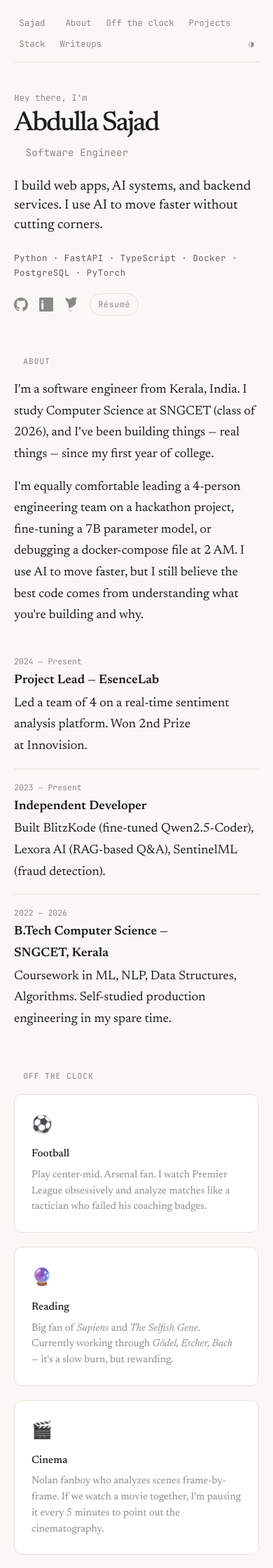
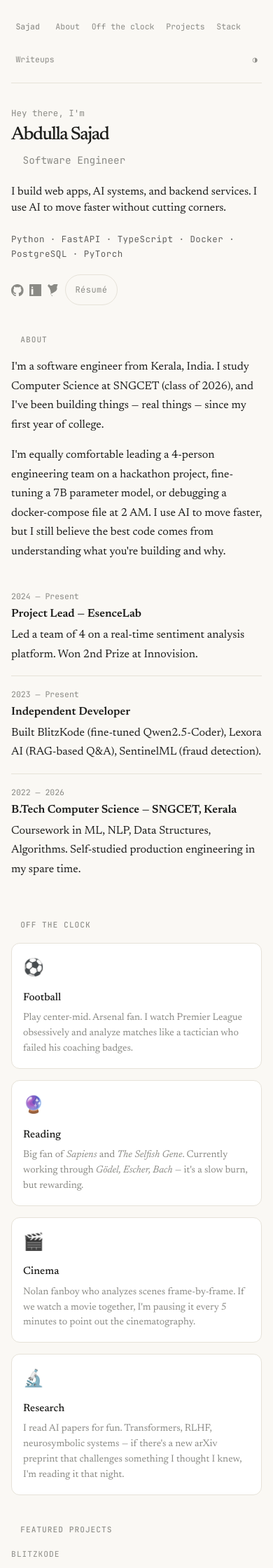
Before and after one commit to neuralbroker/neuralbroker.github.io, a Jekyll site: the page built from index.html, in a window 390 px wide. Shown: the top 2240 px of the page at 70% size. Built offline with Jekyll 4.4.1, drawn with Linux system fonts in a browser that asks for light colours.

Commit message:
Improve responsiveness across all breakpoints
- Mobile-first: fluid padding, font sizes, spacing via clamp()
- 44px minimum touch targets on all interactive elements
- Smooth transitions on links, buttons, cards
- Reduced motion support (prefers-reduced-motion)
- Better diagram/code overflow on mobile (edge-to-edge)
- 4 breakpoints: 400px, 640px, 768px, default
- Interest grid: 1 col mobile, 2 col tablet, auto-fit desktop
- Skills grid: 1 col small, 2 col mobile, 3 col tablet
- Metric badges: 2 col mobile, auto-fit desktop
- Print styles: hide nav/footer, show links, page-break control
- Dark mode: smoother hover shadows on cards
- Code callouts: word-break + pre-wrap for mobile
- Focus states: visible outlines for keyboard navigation

```diff
--- a/assets/styles.css
+++ b/assets/styles.css
@@ -66,20 +66,31 @@
     scroll-padding-top: 2rem;
 }
 
+@media (prefers-reduced-motion: reduce) {
+    html {
+        scroll-behavior: auto;
+    }
+    *, *::before, *::after {
+        animation-duration: 0.01ms !important;
+        transition-duration: 0.01ms !important;
+    }
+}
+
 body {
     background: var(--bg);
     color: var(--text);
     font-family: "Newsreader", Georgia, "Times New Roman", Times, serif;
-    font-size: 1.125rem;
+    font-size: clamp(1rem, 0.95rem + 0.25vw, 1.125rem);
     line-height: 1.7;
     -webkit-font-smoothing: antialiased;
-    padding: 0 1.5rem;
+    padding: 0 clamp(1rem, 0.5rem + 2vw, 1.5rem);
     text-wrap: pretty;
 }
 
 a {
     color: var(--link);
     text-decoration: none;
+    transition: color 0.15s ease;
 }
 
 a:hover {
@@ -120,12 +131,13 @@
     left: 1rem;
     transform: translateY(-150%);
     z-index: 10;
-    padding: 0.45rem 0.75rem;
+    padding: 0.6rem 1rem;
     border-radius: 999px;
     background: var(--text);
     color: var(--bg);
     font-family: var(--font-mono);
     font-size: 0.78rem;
+    transition: transform 0.2s ease;
 }
 
 .skip-link:focus {
@@ -141,9 +153,10 @@
     border-radius: 4px;
 }
 
+/* ===== NAVIGATION ===== */
 nav {
-    padding: 1.75rem 0 1rem;
-    margin-bottom: 3.75rem;
+    padding: 1.5rem 0 1rem;
+    margin-bottom: 3rem;
     border-bottom: 1px solid var(--border);
 }
 
@@ -151,24 +164,30 @@
     display: flex;
     flex-wrap: wrap;
     align-items: center;
-    gap: 0.35rem 0.5rem;
+    gap: 0.25rem 0.35rem;
 }
 
 nav a,
 .theme-toggle {
     color: var(--muted);
     font-size: 0.78rem;
-    padding: 0.15rem 0.45rem;
+    padding: 0.4rem 0.5rem;
+    min-height: 44px;
+    display: inline-flex;
+    align-items: center;
+    border-radius: 6px;
+    transition: color 0.15s ease, background 0.15s ease;
 }
 
 nav a:hover,
 .theme-toggle:hover {
     color: var(--text);
+    background: var(--soft);
 }
 
 .nav-home {
     font-weight: 500;
-    margin-right: 0.5rem;
+    margin-right: 0.35rem;
 }
 
 .theme-toggle {
@@ -182,38 +201,21 @@
 }
 
 section {
-    margin-bottom: 4rem;
+    margin-bottom: clamp(2.5rem, 2rem + 2vw, 4rem);
 }
 
 section[id] {
     scroll-margin-top: 5rem;
 }
 
-.section-title {
-    color: var(--muted);
-    font-size: 0.7rem;
-    font-weight: 500;
-    letter-spacing: 0.09em;
-    margin-bottom: 1rem;
-    text-transform: uppercase;
-}
-
-.section-title::before {
-    content: "\f105";
-    display: inline-block;
-    margin-right: 0.55em;
-    opacity: 0.55;
-    font-weight: 400;
-    font-size: 0.95em;
-}
-
+/* ===== HERO ===== */
 #hero {
-    margin-bottom: 3.5rem;
+    margin-bottom: clamp(2.5rem, 2rem + 2vw, 3.5rem);
 }
 
 #hero h1 {
     color: var(--text);
-    font-size: clamp(2.35rem, 8vw, 4.8rem);
+    font-size: clamp(2rem, 1.5rem + 4vw, 4.8rem);
     font-weight: 500;
     letter-spacing: -0.055em;
     line-height: 0.95;
@@ -243,7 +245,7 @@
 
 .statement {
     color: var(--text);
-    font-size: clamp(1.2rem, 3vw, 1.55rem);
+    font-size: clamp(1.1rem, 1rem + 0.5vw, 1.55rem);
     line-height: 1.45;
     max-width: 690px;
     margin-bottom: 1.35rem;
@@ -258,7 +260,7 @@
 .hero-links {
     display: flex;
     align-items: center;
-    gap: 1rem;
+    gap: 0.75rem;
     flex-wrap: wrap;
     margin-top: 1.2rem;
     font-size: 0.82rem;
@@ -266,6 +268,9 @@
 
 .hero-links a {
     color: var(--muted);
+    min-height: 44px;
+    display: inline-flex;
+    align-items: center;
 }
 
 .hero-links a:hover {
@@ -281,16 +286,17 @@
 
 .resume-link {
     width: auto;
-    padding: 0.3rem 0.7rem;
+    padding: 0.4rem 0.85rem;
     border: 1px solid var(--border);
     border-radius: 999px;
     font-size: 0.75rem;
     letter-spacing: 0.04em;
-    transition: border-color 0.15s, color 0.15s;
+    transition: border-color 0.15s, color 0.15s, background 0.15s;
 }
 
 .resume-link:hover {
     border-color: var(--link);
+    background: var(--soft);
 }
 
 .hero-stack {
@@ -298,6 +304,25 @@
     letter-spacing: 0.04em;
     opacity: 0.7;
     margin-top: 0.5rem;
+}
+
+/* ===== ABOUT ===== */
+.section-title {
+    color: var(--muted);
+    font-size: 0.7rem;
+    font-weight: 500;
+    letter-spacing: 0.09em;
+    margin-bottom: 1rem;
+    text-transform: uppercase;
+}
+
+.section-title::before {
+    content: "\f105";
+    display: inline-block;
+    margin-right: 0.55em;
+    opacity: 0.55;
+    font-weight: 400;
+    font-size: 0.95em;
 }
 
 #about p {
@@ -325,22 +350,28 @@
     font-size: 0.72rem;
 }
 
+/* ===== INTERESTS ===== */
 .interest-grid {
     display: grid;
-    grid-template-columns: repeat(auto-fit, minmax(240px, 1fr));
-    gap: 1.25rem;
+    grid-template-columns: repeat(auto-fit, minmax(min(240px, 100%), 1fr));
+    gap: 1rem;
 }
 
 .interest-card {
     background: var(--surface);
     border: 1px solid var(--border);
     border-radius: 12px;
-    padding: 1.5rem;
-    transition: border-color 0.2s;
+    padding: clamp(1rem, 0.75rem + 1vw, 1.5rem);
+    transition: border-color 0.2s, box-shadow 0.2s;
 }
 
 .interest-card:hover {
     border-color: var(--muted);
+    box-shadow: 0 2px 12px rgba(0,0,0,0.04);
+}
+
+[data-theme="dark"] .interest-card:hover {
+    box-shadow: 0 2px 12px rgba(0,0,0,0.2);
 }
 
 .interest-icon {
@@ -356,13 +387,21 @@
 }
 
 .interest-card p {
-    font-size: 0.92rem;
+    font-size: 0.88rem;
     line-height: 1.55;
     color: var(--muted);
 }
 
+/* ===== PROJECTS ===== */
 .project {
     margin-bottom: 2rem;
+    padding-bottom: 2rem;
+    border-bottom: 1px solid var(--border);
+}
+
+.project:last-child {
+    border-bottom: none;
+    padding-bottom: 0;
 }
 
 .project-kicker {
@@ -374,7 +413,7 @@
 }
 
 .project h3 {
-    font-size: 1.1rem;
+    font-size: clamp(1rem, 0.95rem + 0.25vw, 1.1rem);
     font-weight: 500;
     margin-bottom: 0.35rem;
     text-wrap: balance;
@@ -392,10 +431,17 @@
     letter-spacing: 0.02em;
 }
 
+.project-links a {
+    min-height: 44px;
+    display: inline-flex;
+    align-items: center;
+}
+
+/* ===== SKILLS ===== */
 .skills-grid {
     display: grid;
-    grid-template-columns: repeat(auto-fit, minmax(220px, 1fr));
-    gap: 1.5rem;
+    grid-template-columns: repeat(auto-fit, minmax(min(200px, 100%), 1fr));
+    gap: 1.25rem;
 }
 
 .skill-group h3 {
@@ -410,6 +456,7 @@
     line-height: 1.6;
 }
 
+/* ===== WRITEUPS ===== */
 .writeup-list {
     list-style: none;
 }
@@ -441,15 +488,19 @@
     max-width: 580px;
 }
 
+/* ===== ARTICLES (WRITEUP PAGES) ===== */
 article.container {
     max-width: 720px;
 }
 
 .back-link {
     color: var(--muted);
-    display: inline-block;
+    display: inline-flex;
+    align-items: center;
     font-size: 0.78rem;
     margin-bottom: 2rem;
+    min-height: 44px;
+    transition: color 0.15s;
 }
 
 .back-link::before {
@@ -458,6 +509,7 @@
     opacity: 0.75;
     font-weight: 400;
     text-decoration: none;
+    transition: opacity 0.15s;
 }
 
 .back-link[href="/"]::before {
@@ -477,7 +529,7 @@
 }
 
 article h1 {
-    font-size: clamp(2rem, 6vw, 3.4rem);
+    font-size: clamp(1.75rem, 1.25rem + 2.5vw, 3.4rem);
     font-weight: 500;
     letter-spacing: -0.04em;
     line-height: 1.02;
@@ -486,15 +538,15 @@
 }
 
 article h2 {
-    font-size: 1.35rem;
+    font-size: clamp(1.15rem, 1.05rem + 0.5vw, 1.35rem);
     font-weight: 500;
     letter-spacing: -0.015em;
-    margin: 2.2rem 0 0.65rem;
+    margin: 2rem 0 0.65rem;
     text-wrap: balance;
 }
 
 article h3 {
-    font-size: 1.05rem;
+    font-size: clamp(0.95rem, 0.9rem + 0.25vw, 1.05rem);
     font-weight: 500;
     margin: 1.35rem 0 0.4rem;
     text-wrap: balance;
@@ -507,7 +559,7 @@
 
 article ul,
 article ol {
-    margin: 0.6rem 0 1.2rem 1.4rem;
+    margin: 0.6rem 0 1.2rem clamp(1rem, 0.5rem + 2vw, 1.4rem);
 }
 
 article li {
@@ -516,39 +568,43 @@
 
 article code {
     font-family: var(--font-mono);
-    font-size: 0.85em;
+    font-size: 0.82em;
     background: var(--soft);
     padding: 0.15em 0.4em;
     border-radius: 4px;
+    word-break: break-word;
 }
 
 article pre {
     background: var(--soft);
     border: 1px solid var(--border);
     border-radius: 8px;
-    padding: 1rem;
+    padding: clamp(0.75rem, 0.5rem + 1vw, 1rem);
     overflow-x: auto;
     margin: 1rem 0;
     font-family: var(--font-mono);
-    font-size: 0.82rem;
+    font-size: clamp(0.72rem, 0.65rem + 0.35vw, 0.82rem);
     line-height: 1.5;
+    -webkit-overflow-scrolling: touch;
 }
 
 article pre code {
     background: none;
     padding: 0;
     border-radius: 0;
+    font-size: inherit;
 }
 
 article img {
     max-width: 100%;
+    height: auto;
     border-radius: 8px;
     margin: 1.2rem 0;
 }
 
 article blockquote {
     border-left: 3px solid var(--link);
-    padding-left: 1rem;
+    padding-left: clamp(0.75rem, 0.5rem + 1vw, 1rem);
     margin: 1.2rem 0;
     color: var(--muted);
     font-style: italic;
@@ -569,14 +625,15 @@
     margin-bottom: 2rem;
 }
 
-/* Architecture diagrams */
+/* ===== ARCHITECTURE DIAGRAMS ===== */
 .diagram {
     background: var(--surface);
     border: 1px solid var(--border);
     border-radius: 12px;
-    padding: 1.5rem;
+    padding: clamp(1rem, 0.75rem + 1vw, 1.5rem);
     margin: 1.5rem 0;
     overflow-x: auto;
+    -webkit-overflow-scrolling: touch;
 }
 
 .diagram-title {
@@ -592,6 +649,7 @@
 .diagram .mermaid {
     display: flex;
     justify-content: center;
+    min-width: 0;
 }
 
 .diagram .mermaid svg {
@@ -599,13 +657,15 @@
     height: auto;
 }
 
-/* Code callout boxes */
+/* ===== CODE CALLOUTS ===== */
 .code-callout {
     background: var(--soft);
     border: 1px solid var(--border);
     border-radius: 8px;
-    padding: 1rem 1.25rem;
+    padding: clamp(0.75rem, 0.5rem + 1vw, 1.25rem);
     margin: 1.25rem 0;
+    overflow-x: auto;
+    -webkit-overflow-scrolling: touch;
 }
 
 .code-callout .code-label {
@@ -623,15 +683,17 @@
     border: none;
     padding: 0;
     margin: 0;
-    font-size: 0.78rem;
+    font-size: clamp(0.7rem, 0.65rem + 0.25vw, 0.78rem);
+    white-space: pre-wrap;
+    word-break: break-word;
 }
 
-/* Impact sections */
+/* ===== IMPACT SECTIONS ===== */
 .impact {
     background: var(--surface);
     border-left: 3px solid var(--link);
     border-radius: 0 8px 8px 0;
-    padding: 1rem 1.25rem;
+    padding: clamp(0.75rem, 0.5rem + 1vw, 1.25rem);
     margin: 1.5rem 0;
 }
 
@@ -656,11 +718,11 @@
     margin-bottom: 0;
 }
 
-/* Metric badges */
+/* ===== METRIC BADGES ===== */
 .metrics {
     display: flex;
     flex-wrap: wrap;
-    gap: 0.75rem;
+    gap: 0.6rem;
     margin: 1.25rem 0;
 }
 
@@ -668,25 +730,28 @@
     background: var(--soft);
     border: 1px solid var(--border);
     border-radius: 8px;
-    padding: 0.6rem 1rem;
+    padding: 0.5rem 0.85rem;
     text-align: center;
+    min-width: 0;
+    flex: 1 1 auto;
 }
 
 .metric-value {
     font-family: var(--font-mono);
-    font-size: 1.1rem;
+    font-size: clamp(0.95rem, 0.85rem + 0.5vw, 1.1rem);
     font-weight: 500;
     color: var(--link);
     display: block;
 }
 
 .metric-label {
-    font-size: 0.72rem;
+    font-size: 0.65rem;
     color: var(--muted);
     text-transform: uppercase;
     letter-spacing: 0.06em;
 }
 
+/* ===== FOOTER ===== */
 footer {
     padding: 2rem 0 3rem;
     border-top: 1px solid var(--border);
@@ -711,26 +776,41 @@
     font-size: 0.76rem;
 }
 
-@media (max-width: 540px) {
-    body {
-        padding: 0 1.25rem;
+/* ===== TABLET (768px+) ===== */
+@media (min-width: 768px) {
+    .interest-grid {
+        grid-template-columns: repeat(2, 1fr);
     }
 
+    .skills-grid {
+        grid-template-columns: repeat(3, 1fr);
+    }
+}
+
+/* ===== MOBILE (max-width: 640px) ===== */
+@media (max-width: 640px) {
     nav {
-        padding: 1.25rem 0 0.75rem;
-        margin-bottom: 2.5rem;
+        padding: 1rem 0 0.75rem;
+        margin-bottom: 2rem;
     }
 
     nav .container {
-        gap: 0.25rem 0.4rem;
+        gap: 0.15rem 0.25rem;
     }
 
-    section {
-        margin-bottom: 2.5rem;
+    nav a,
+    .theme-toggle {
+        font-size: 0.72rem;
+        padding: 0.35rem 0.4rem;
     }
 
-    #hero h1 {
-        font-size: clamp(1.8rem, 10vw, 2.8rem);
+    .hero-links {
+        gap: 0.5rem;
+    }
+
+    .hero-links a svg {
+        width: 1.1rem;
+        height: 1.1rem;
     }
 
     .interest-grid {
@@ -739,6 +819,37 @@
 
     .skills-grid {
         grid-template-columns: 1fr 1fr;
+        gap: 1rem;
+    }
+
+    .project-links {
+        flex-wrap: wrap;
+        gap: 0.5rem;
+    }
+
+    .metrics {
+        gap: 0.5rem;
+    }
+
+    .metric {
+        flex: 1 1 calc(50% - 0.5rem);
+        min-width: calc(50% - 0.5rem);
+    }
+
+    .diagram {
+        margin-left: -0.5rem;
+        margin-right: -0.5rem;
+        border-radius: 8px;
+        border-left: none;
+        border-right: none;
+    }
+
+    .code-callout {
+        margin-left: -0.5rem;
+        margin-right: -0.5rem;
+        border-radius: 8px;
+        border-left: none;
+        border-right: none;
     }
 
     footer .container {
@@ -746,3 +857,84 @@
         text-align: center;
     }
 }
+
+/* ===== SMALL MOBILE (max-width: 400px) ===== */
+@media (max-width: 400px) {
+    body {
+        padding: 0 1rem;
+    }
+
+    #hero h1 {
+        font-size: clamp(1.6rem, 1.4rem + 1vw, 2rem);
+    }
+
+    .statement {
+        font-size: 1rem;
+    }
+
+    .skills-grid {
+        grid-template-columns: 1fr;
+    }
+
+    .metric {
+        flex: 1 1 100%;
+    }
+
+    article pre {
+        font-size: 0.7rem;
+        padding: 0.65rem;
+    }
+
+    article h2 {
+        font-size: 1.1rem;
+    }
+
+    article h3 {
+        font-size: 0.95rem;
+    }
+}
+
+/* ===== PRINT ===== */
+@media print {
+    body {
+        background: white;
+        color: black;
+        font-size: 11pt;
+        padding: 0;
+    }
+
+    nav, footer, .theme-toggle, .back-link, .hero-links, .skip-link {
+        display: none;
+    }
+
+    section {
+        margin-bottom: 1.5rem;
+        page-break-inside: avoid;
+    }
+
+    .diagram {
+        border: 1px solid #ccc;
+        page-break-inside: avoid;
+    }
+
+    .code-callout {
+        border: 1px solid #ccc;
+        page-break-inside: avoid;
+    }
+
+    a {
+        color: black;
+        text-decoration: underline;
+    }
+
+    a[href]::after {
+        content: " (" attr(href) ")";
+        font-size: 0.8em;
+        color: #666;
+    }
+
+    a[href^="#"]::after,
+    a[href^="javascript"]::after {
+        content: "";
+    }
+}
```
